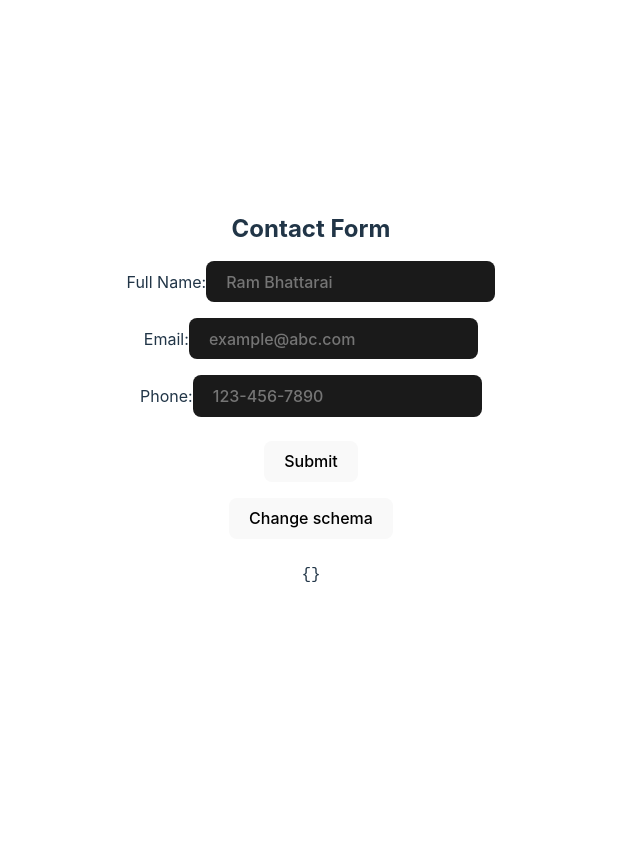
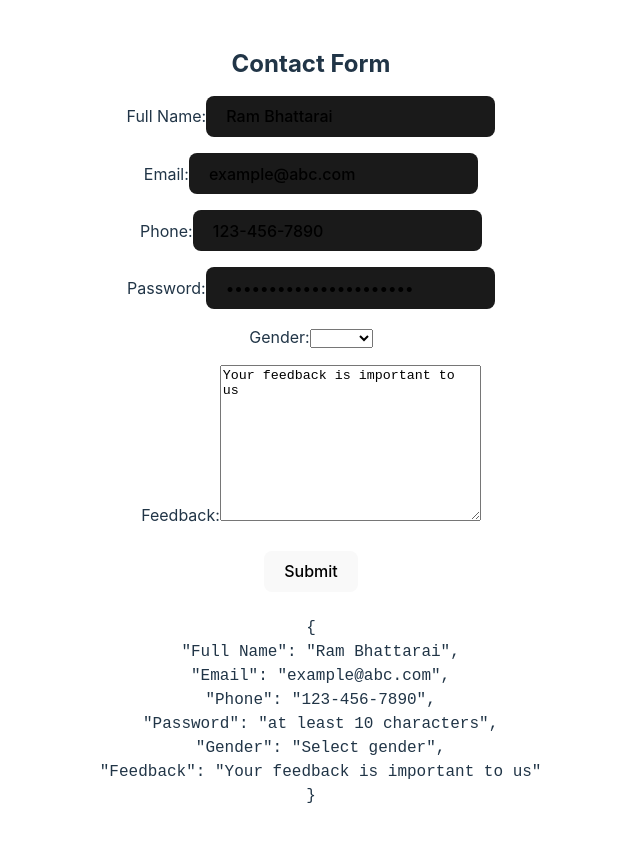
Before and after one commit to sachinbro/JSON-SCHEMA-TO-FORM, a Vue app: page / in a window 1280 px wide. Shown: the top 842 px of the page, without its empty margins (329-969 px from the left). Before the commit the page ends 800 px from the top, so only its background shows below. Built offline with nearby package versions, Linux system fonts and the light colour scheme.

Commit message:
chore: render and store values from api to form

```diff
--- a/src/App.vue
+++ b/src/App.vue
@@ -10,7 +10,7 @@
         :id="key"
         :type="value.type"
         :name="key"
-        :placeholder="value.default"
+        :placeholder="value.placeholder"
         v-model="form_values.validate[`${value.title}`]"
       />
       <textarea
@@ -19,9 +19,10 @@
         id=""
         cols="30"
         rows="10"
-        :placeholder="value.default"
+        :placeholder="value.placeholder"
+        v-model="form_values.validate[`${value.title}`]"
       ></textarea>
-      <select v-if="value.element === 'select'" :name="key">
+      <select v-if="value.element === 'select'" :name="key" v-model="form_values.validate[`${value.title}`]">
         <option v-for="option in value.options" :value="option" :key="option">
           {{ option }}
         </option>
@@ -31,13 +32,13 @@
     <button type="submit">Submit</button>
   </form>
 
-  <button @click="changeSchema">Change schema</button>
+  <!-- <button @click="changeSchema">Change schema</button> -->
 
   <pre>{{ form_values.validate }}</pre>
 </template>
 
 <script setup>
-import { reactive, ref, watch } from "vue";
+import { onMounted, reactive, ref, watch } from "vue";
 import { schemas } from "./schemas";
 
 const form = ref(null);
@@ -56,11 +57,18 @@ const data = reactive({
   json_schema: schemas[0],
 });
 
-function changeSchema() {
-  form_values.validate = {};
-  const random = Math.floor(Math.random() * schemas.length);
-  data.json_schema = schemas[random];
-}
+onMounted(() => {
+  for(const i in schemas[0].details) {
+    form_values.validate[schemas[0].details[i].title] = schemas[0].details[i].placeholder;
+  }
+
+});
+
+// function changeSchema() {
+//   form_values.validate = {};
+//   const random = Math.floor(Math.random() * schemas.length);
+//   data.json_schema = schemas[random];
+// }
 
 const submit = (e) => {
   let inputValues = {};
--- a/src/schemas.js
+++ b/src/schemas.js
@@ -6,93 +6,96 @@ const schemas = [
         type: "text",
         element: "input",
         title: "Full Name",
-        default: "Ram Bhattarai",
+        placeholder: "Ram Bhattarai",
       },
       email: {
         type: "email",
         element: "input",
         title: "Email",
-        default: "example@abc.com",
+        placeholder: "example@abc.com",
       },
       phone: {
         type: "string",
         element: "input",
         title: "Phone",
-        default: "123-456-7890",
-      },
-    },
-  },
-  {
-    title: "login form",
-    details: {
-      email: {
-        type: "email",
-        element: "input",
-        title: "Email",
-        default: "examble@abc.com",
+        placeholder: "123-456-7890",
       },
       password: {
         type: "password",
         element: "input",
         title: "Password",
-        default: "at least 10 characters",
-      },
-    },
-  },
-  {
-    title: "Registration Form",
-    details: {
-      name: {
-        type: "text",
-        element: "input",
-        title: "Full Name",
-        default: "Ram Bhattarai",
+        placeholder: "at least 10 characters",
       },
       gender: {
         type: "text",
         element: "select",
-        default: "Select gender",
+        placeholder: "Select gender",
         title: "Gender",
         options: ["male", "female", "other"],
-      },
-      email: {
-        type: "email",
-        element: "input",
-        title: "Email",
-        default: "example@abc.com",
-      },
-
-      password: {
-        type: "password",
-        title: "Password",
-        element: "input",
-        default: "at least 10 characters",
-      },
-      repassword: {
-        type: "password",
-        element: "input",
-        title: "Re-Password",
-        default: "",
-      },
-    },
-  },
-  {
-    title: "Feedback Form",
-    details: {
-      name: {
-        type: "text",
-        element: "input",
-        title: "Full Name",
-        default: "Ram Bhattarai",
       },
       feedback: {
         type: "text",
         element: "textarea",
         title: "Feedback",
-        default: "Your feedback is important to us",
+        placeholder: "Your feedback is important to us",
       }
-    }
-  }
+    },
+  },
+  // {
+  //   title: "login form",
+  //   details: {
+  //     email: {
+  //       type: "email",
+  //       element: "input",
+  //       title: "Email",
+  //       placeholder: "examble@abc.com",
+  //     },
+
+  //   },
+  // },
+  // {
+  //   title: "Registration Form",
+  //   details: {
+  //     name: {
+  //       type: "text",
+  //       element: "input",
+  //       title: "Full Name",
+  //       placeholder: "Ram Bhattarai",
+  //     },
+
+  //     email: {
+  //       type: "email",
+  //       element: "input",
+  //       title: "Email",
+  //       placeholder: "example@abc.com",
+  //     },
+
+  //     password: {
+  //       type: "password",
+  //       title: "Password",
+  //       element: "input",
+  //       placeholder: "at least 10 characters",
+  //     },
+  //     repassword: {
+  //       type: "password",
+  //       element: "input",
+  //       title: "Re-Password",
+  //       placeholder: "",
+  //     },
+  //   },
+  // },
+  // {
+  //   title: "Feedback Form",
+  //   details: {
+  //     name: {
+  //       type: "text",
+  //       element: "input",
+  //       title: "Full Name",
+  //       placeholder: "Ram Bhattarai",
+  //     },
+
+  //   }
+  // }
 ];
 
 export { schemas };
```
